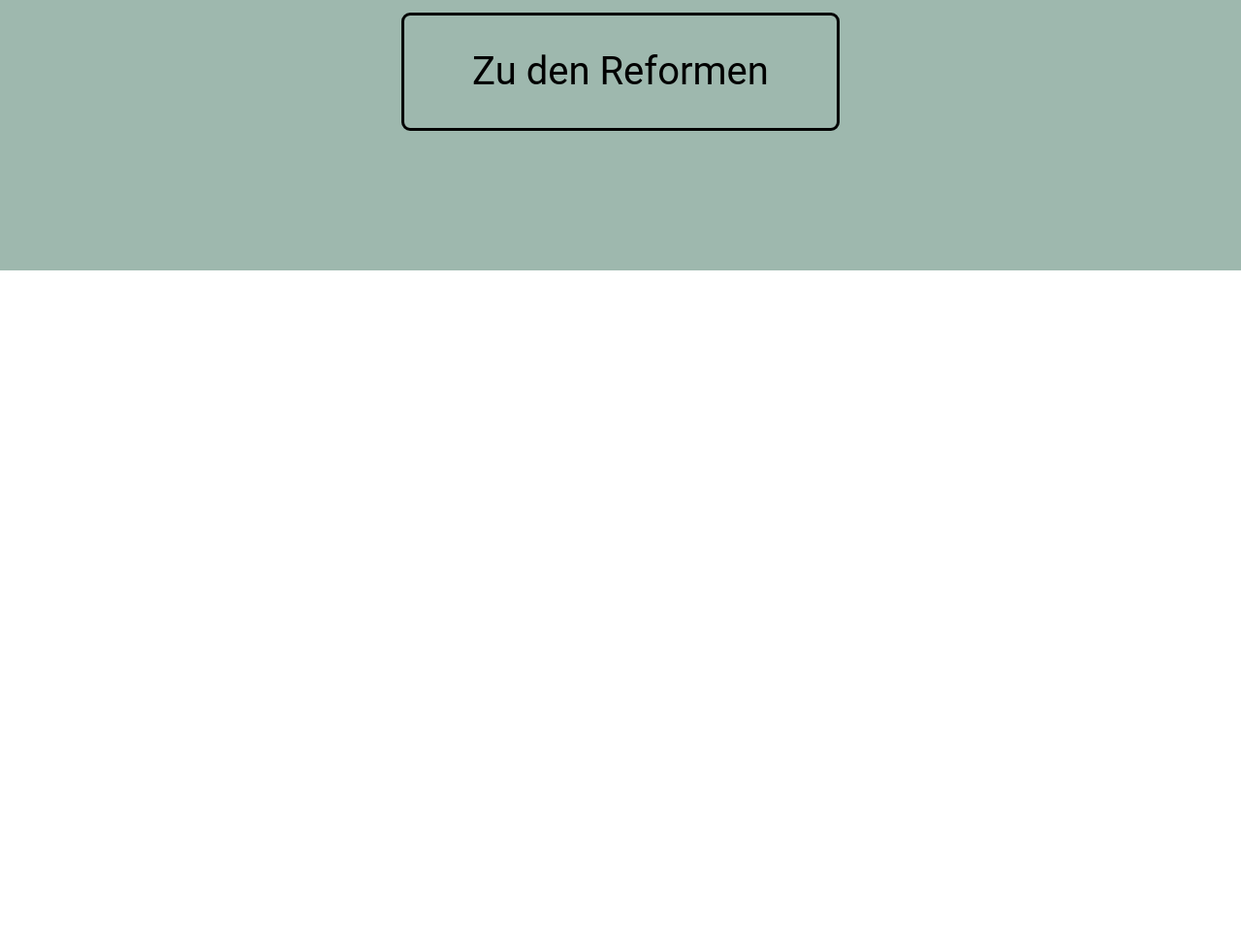
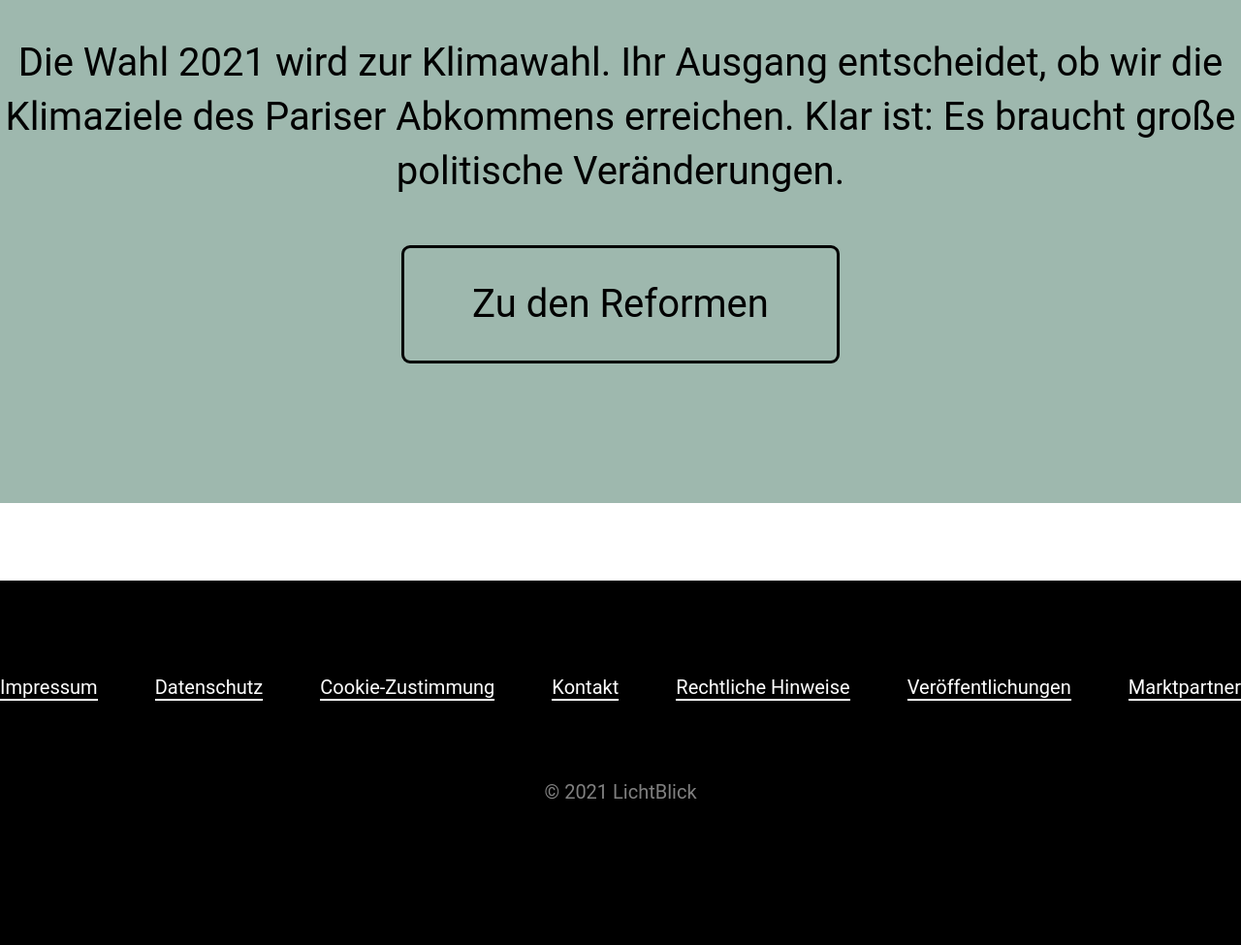
Before and after one commit to justussiebert/checkpoint-lichtblick, a plain HTML site: page index.html in a window 1280 px wide. Shown: the part 3299-4274 px from the top of the page at 97% size. Before the commit the page ends 3578 px from the top, so only its background shows below. Drawn offline with nearby package versions, Linux system fonts and the light colour scheme.

Commit message:
built footer. Fixed some formatting-bugs, e.g. teaser-box link broken

```diff
--- a/assets/css/style.css
+++ b/assets/css/style.css
@@ -92,6 +92,13 @@ body > main,
 body > footer {
   _padding: var(--standard-padding-1);
 }
+
+body > main,
+main > section,
+footer.footer-main {
+  margin-top: 2rem;
+}
+
 main {
   position: relative;
 }
@@ -318,6 +325,13 @@ article {
 .bck-standard-green {
   background-color: var(--standard-background-color-green);
 }
+.bck-standard-dark {
+  background-color: var(--standard-background-color-dark);
+}
+.bck-standard-dark,
+.bck-standard-dark a {
+  color: #fff;
+}
 
 img {
   max-width: 100%;
@@ -345,6 +359,7 @@ figure img {
 }
 .container-teaser-inner {
   position: relative;
+  display: inline-block;
   _border: 2px solid #636363;
   _border-radius: 7px;
   _padding: 5px 5px 0 5px;
@@ -354,6 +369,19 @@ figure img {
 .container-teaser-inner + .container-teaser-inner {
   margin-top: 1rem;
 }
+/*
+.container-teaser-inner-frame {
+  position: absolute;
+  top: 0;
+  left: 0;
+  width: 100%;
+  height: 100%;
+  border: 2px solid #636363;
+  border-radius: 7px;
+  z-index: 6;
+}
+*/
+
 .container-teaser-inner::after {
   content: "";
   position: absolute;
@@ -363,11 +391,14 @@ figure img {
   height: 100%;
   border: 2px solid #636363;
   border-radius: 7px;
+  z-index: 3;
 }
 
 .container-teaser-inner-text {
+  position: relative;
   padding: 0 0.75rem 1rem 0.75rem;
   text-align: left;
+  z-index: 8;
 }
 .container-teaser-inner-text p:last-of-type {
   margin-bottom: 0;
@@ -385,6 +416,40 @@ figure img {
 
 .link-teaser {
   border-bottom: 3px solid currentColor;
+}
+
+/*-- begin footer --*/
+footer.footer-main {
+  font-size: 0.75rem;
+}
+
+ul.footer-nav {
+  display: flex;
+  flex-direction: column;
+  align-items: center;
+  _justify-content: space-between;
+  row-gap: 1rem;
+  margin: 0;
+  padding: 0;
+
+  list-style-type: none;
+}
+
+footer.footer-main p {
+  text-align: center;
+  margin-top: 2rem;
+  opacity: 0.5;
+}
+ul.footer-nav li a {
+  border-bottom: 2px solid currentColor;
+  opacity: 1;
+  transition: opacity 0.6s linear;
+}
+ul.footer-nav li a:hover {
+  opacity: 0.5;
+}
+ul.footer-nav li + li {
+  _margin-top: 0.75rem;
 }
 
 /*-- breakpoints --*/
@@ -481,4 +546,13 @@ figure img {
   .header-teaser-box article {
     margin-bottom: 0;
   }
+
+  ul.footer-nav {
+    flex-direction: row;
+    column-gap: 1rem;
+    justify-content: space-between;
+  }
+  footer.footer-main {
+    font-size: 0.5rem;
+  }
 }
--- a/index.html
+++ b/index.html
@@ -201,5 +201,23 @@
         </section>
       </section>
     </main>
+    <footer class="footer-main">
+      <section class="bck-standard-dark">
+        <section class="section-inner">
+          <nav>
+            <ul class="footer-nav">
+              <li><a href="#">Impressum</a></li>
+              <li><a href="#">Datenschutz</a></li>
+              <li><a href="#">Cookie-Zustimmung</a></li>
+              <li><a href="#">Kontakt</a></li>
+              <li><a href="#">Rechtliche Hinweise</a></li>
+              <li><a href="#">Veröffentlichungen</a></li>
+              <li><a href="#">Marktpartner</a></li>
+            </ul>
+          </nav>
+          <p>© 2021 LichtBlick</p>
+        </section>
+      </section>
+    </footer>
   </body>
 </html>
```
